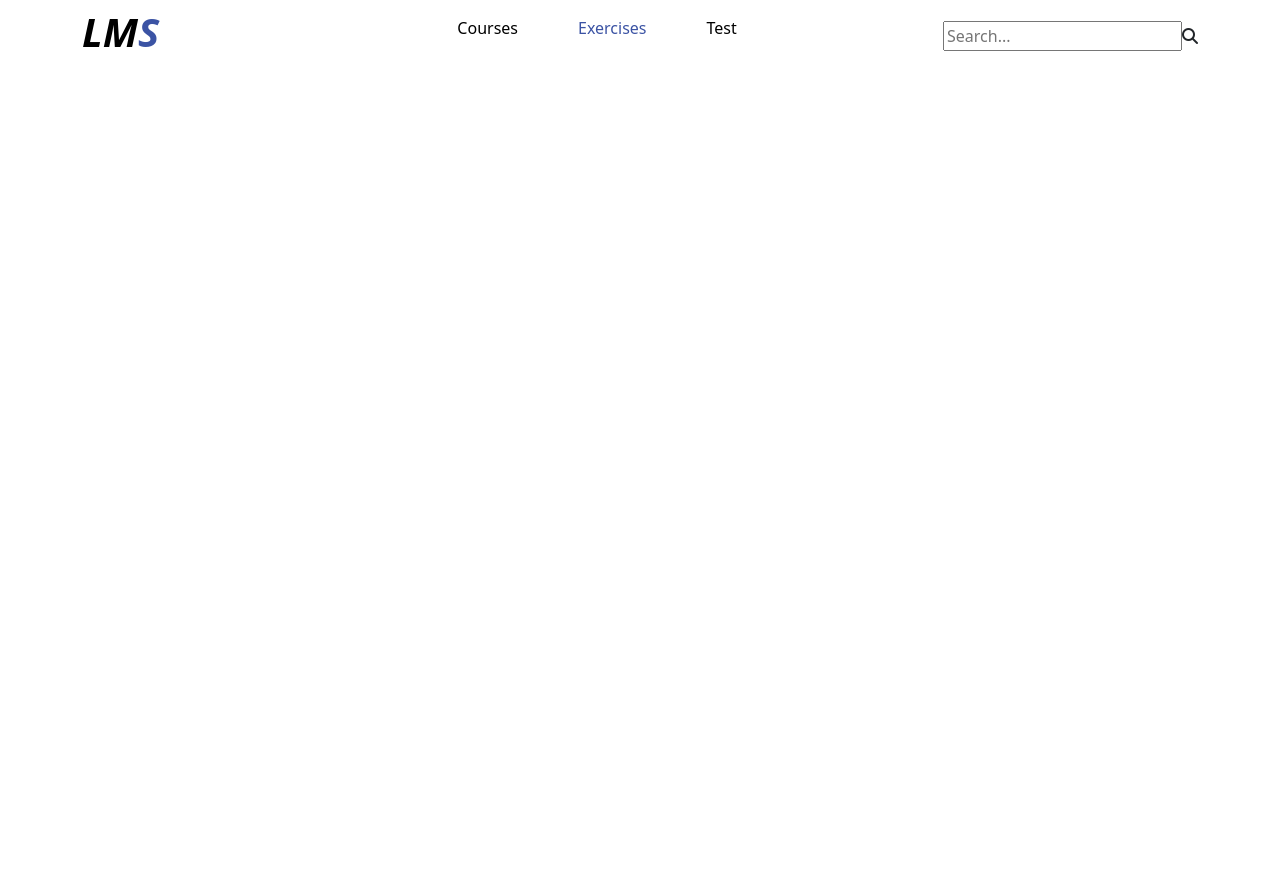
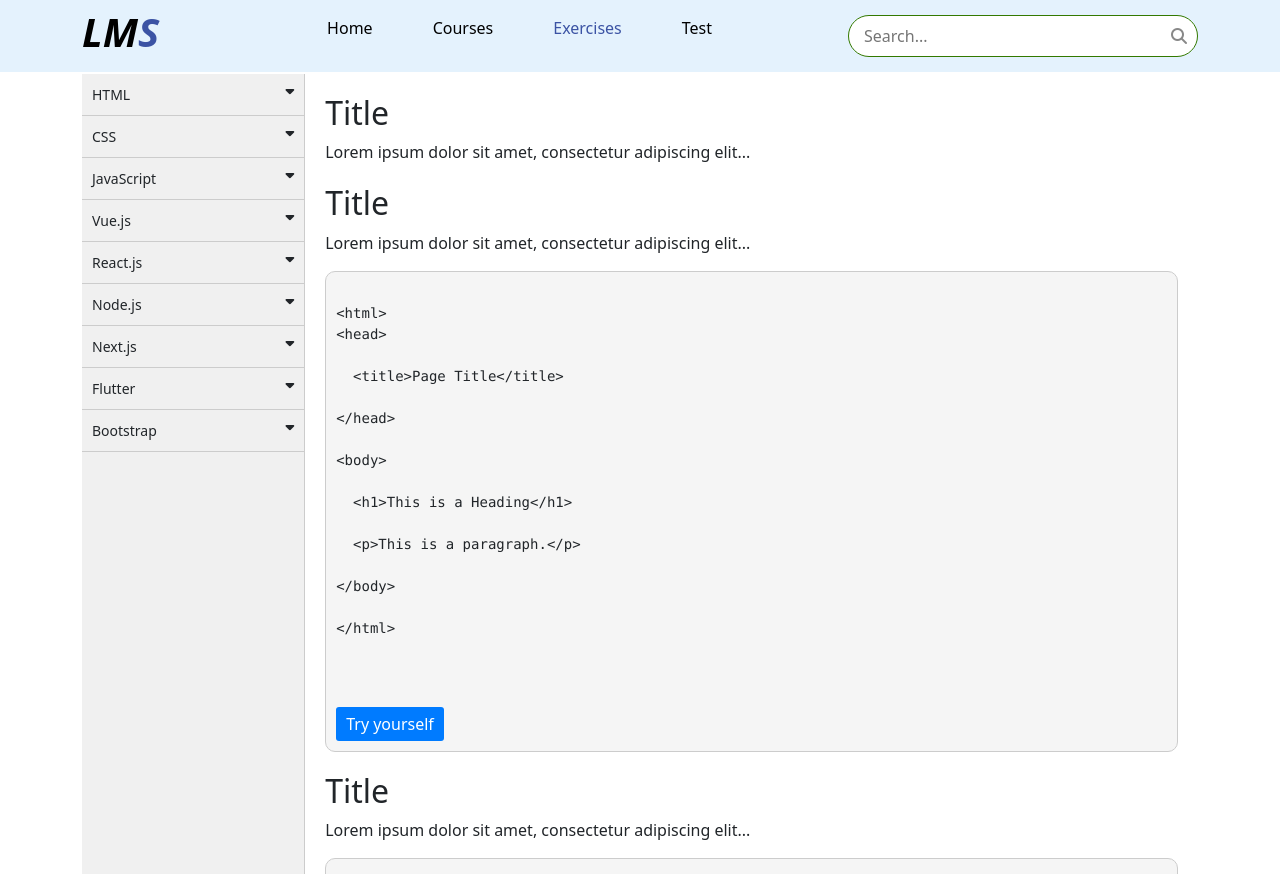
Before and after one commit to layhormet/Learning-management-system, a Vue app: page /exercises in a window 1280 px wide. Before the commit the page ends 800 px from the top, so only its background shows below. Built offline with nearby package versions, Linux system fonts and the light colour scheme.

Commit message:
exercise page and edit something in homepage and navbar

```diff
--- a/src/components/NavBar.vue
+++ b/src/components/NavBar.vue
@@ -5,12 +5,13 @@
             font-size: 40px;
             font-style: italic;
             font-weight: 800;
+            cursor: pointer;
           ">
         <span style="color: black;">LM</span>
         <span style="color: #3b53a4;">S</span>
       </h1>
       <ul>
-        <li><router-link to="/"></router-link></li>
+        <li><router-link to="/">Home</router-link></li>
         <li><router-link to="/coursce">Courses</router-link></li>
         <li><router-link to="/exercises">Exercises</router-link></li>
         <li><router-link to="/test">Test</router-link></li>
@@ -38,13 +39,16 @@
 
 }
 nav {
-  background-color: white;
+  background-color: #E4F2FD;
 }
 
 nav a {
   text-decoration: none;
 }
 
+nav a:hover {
+  color: #3B53A4;
+}
 nav a.router-link-active {
   font-weight: 2px;
   color: #3B53A4;
@@ -59,4 +63,34 @@ li {
 a {
   color: black;
 }
+.search-container{
+  display: flex;
+  align-items: center;
+  justify-content: space-between;
+  margin-right: 0px;
+  width: 350px;
+  padding: 3px 10px;
+  background-color: white;
+  border: 1px solid rgb(51, 121, 0);
+  border-radius: 30px;
+}
+.search-input{
+  width: 100%;
+  padding: 5px;
+  border: none;
+  outline: none;
+  background-color: inherit;
+  color: #888;
+  transition: 0.3s;
+
+}
+.search-container i {
+  color: #888;
+  cursor: pointer;
+}
+.search-container i:hover{
+  color: #3B53A4;
+  transition: 0.3s;
+  scale: 1.1;
+}
 </style>
--- a/src/views/ExcericesView.vue
+++ b/src/views/ExcericesView.vue
@@ -1,21 +1,180 @@
 <template>
-  <NavBar/>
-    <div class="excerice">
-      <h1>fghjkl</h1>
+  <NavBar />
+  <div class="container">
+    <div class="sidebar">
+      <div
+        class="dropdown"
+        v-for="(item, index) in sidebarItems"
+        :key="index"
+      >
+        <div class="dropdown-header" @click="toggleDropdown(index)">
+          <span>{{ item.title }}</span>
+          <i class="fa fa-caret-down"></i>
+        </div>
+        <div class="dropdown-content" v-show="activeDropdown === index">
+          <p v-for="(exercise, idx) in exercises" :key="idx">
+            <a href="#">{{ exercise }}</a>
+          </p>
+        </div>
+      </div>
+    </div>
+
+    <div class="content">
+      <div v-for="i in 4" :key="i" class="content-section">
+        <h2>Title</h2>
+        <p>Lorem ipsum dolor sit amet, consectetur adipiscing elit...</p>
+        <div v-if="i > 1" class="code-container">
+          <pre v-if="!isEditable">
+            <code>
+&lt;html&gt;
+&lt;head&gt;<br>
+  &lt;title&gt;Page Title&lt;/title&gt;<br>
+&lt;/head&gt;<br>
+&lt;body&gt;<br>
+  &lt;h1&gt;This is a Heading&lt;/h1&gt;<br>
+  &lt;p&gt;This is a paragraph.&lt;/p&gt;<br>
+&lt;/body&gt;<br>
+&lt;/html&gt;
+            </code>
+          </pre>
+          <div
+            v-else
+            contenteditable="true"
+            ref="editableCode"
+            class="editable-code"
+          >
+&lt;html&gt;<br>
+&lt;head&gt;<br>
+  &lt;title&gt;Page Title&lt;/title&gt;<br>
+&lt;/head&gt;<br>
+&lt;body&gt;<br>
+  &lt;h1&gt;This is a Heading&lt;/h1&gt;<br>
+  &lt;p&gt;This is a paragraph.&lt;/p&gt;<br>
+&lt;/body&gt;<br>
+&lt;/html&gt;
+          </div>
+          <button @click="makeEditable">Try yourself</button>
+        </div>
+      </div>
+    </div>
   </div>
 </template>
 
 <script>
-  // @ is an alias to /src
-  import NavBar from '@/components/NavBar.vue';
+import NavBar from "@/components/NavBar.vue";
 
 export default {
-    name: 'excericeView',
-    components: {
-      NavBar
+  components: { NavBar },
+  data() {
+    return {
+      sidebarItems: [
+        { title: "HTML" },
+        { title: "CSS" },
+        { title: "JavaScript" },
+        { title: "Vue.js" },
+        { title: "React.js" },
+        { title: "Node.js" },
+        { title: "Next.js" },
+        { title: "Flutter" },
+        { title: "Bootstrap" },
+      ],
+      activeDropdown: null,
+      isEditable: false,
+      exercises: [
+        "Exercise 1",
+        "Exercise 2",
+        "Exercise 3",
+        "Exercise 4",
+        "Exercise 5",
+        "Exercise 6",
+        "Exercise 7",
+        "Exercise 8",
+        "Exercise 9",
+        "Exercise 10",
+      ],
+    };
+  },
+  methods: {
+    toggleDropdown(index) {
+      this.activeDropdown = this.activeDropdown === index ? null : index;
+    },
+    makeEditable() {
+      this.isEditable = true;
+      this.$nextTick(() => {
+        const editableDiv = this.$refs.editableCode;
+        if (editableDiv) {
+          document.execCommand('insertText', false, editableDiv.innerHTML);
         }
-  }
+      });
+    },
+  },
+};
 </script>
 
-  <style>
+<style scoped>
+.container {
+  display: flex;
+  margin-top: 74px;
+  width: 100%;
+  height: 100vh;
+}
+
+.sidebar {
+  width: 20%;
+  background-color: #f0f0f0;
+  overflow-y: auto;
+  border-right: 1px solid #ccc;
+}
+
+.dropdown {
+  border-bottom: 1px solid #ccc;
+}
+
+.dropdown-header {
+  padding: 10px;
+  cursor: pointer;
+  display: flex;
+  justify-content: space-between;
+}
+
+.dropdown-content {
+  padding: 10px;
+}
+
+.content {
+  width: 80%;
+  padding: 20px;
+  overflow-y: auto;
+}
+
+.content-section {
+  margin-bottom: 20px;
+}
+
+.code-container {
+  border-radius: 10px;
+  background-color: #f5f5f5;
+  border: 1px solid #ccc;
+  padding: 10px;
+}
+
+.editable-code {
+  white-space: pre-wrap;
+  font-family: monospace;
+  outline: none; /* Remove outline when editing */
+}
+
+button {
+  margin-top: 10px;
+  padding: 5px 10px;
+  cursor: pointer;
+  background-color: #007bff;
+  color: #fff;
+  border: none;
+  border-radius: 3px;
+}
+
+button:hover {
+  background-color: #0056b3;
+}
 </style>
--- a/src/views/HomeView.vue
+++ b/src/views/HomeView.vue
@@ -28,17 +28,46 @@ export default {
 .banner {
   background-image: url("@/assets/image 2.png");
   background-repeat: no-repeat;
+  background-position: center;
   background-size: 100% 100%;
-  padding: 16.45rem;
+  margin-top: 75px;
+  height: 715px;
+  display: flex;
+  align-items: center;
+  flex-direction: column;
+  padding: 19rem;
   color: white;
   text-align: center;
 }
+.search-box{
+  display: flex;
+  align-items: center;
+  justify-content: space-between;
+  margin-right: 0px;
+  margin-top: 15px;
+  width: 500px;
+  padding: 5px 15px;
+  background-color: white;
+  border-radius: 30px;
+}
 .search-input-banner{
-  padding: 15px;
-  border-radius: 30px;
-  width: 50%;
+  width: 100%;
+  padding: 8px;
+  border: none;
+  outline: none;
+  background-color: inherit;
+  color: #888;
+  transition: 0.3s;
 
 }
-
-
+.search-box i{
+  background-color: white;
+  color: #888;
+  cursor: pointer;
+}
+.search-box i:hover{
+  color: #3B53A4;
+  transition: 0.3s;
+  scale: 1.1;
+}
 </style>
```
Lines whose indentation alone changed are shown as unchanged.
